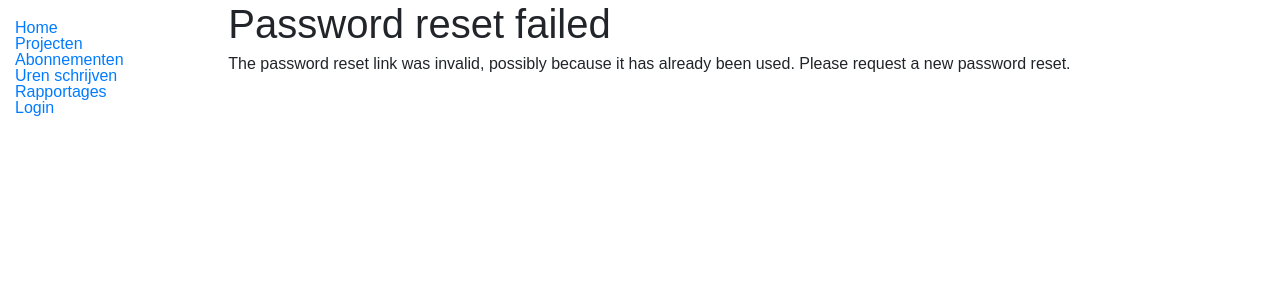
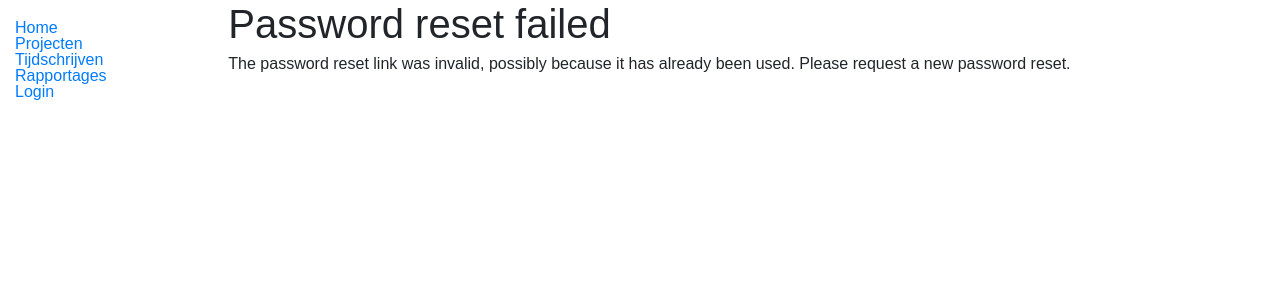
Before and after one commit to Arjan-He/timefox, a Django app: page /accounts/reset/1/1/ in a window 1280 px wide. Shown: the top 300 px of the page. Run offline with Django 3.2, Linux system fonts and the light colour scheme; some libraries are stand-ins or nearby versions.

Commit message:
navigatie van abonnementen weggehaald

```diff
--- a/tijdschrijven/templates/base.html
+++ b/tijdschrijven/templates/base.html
@@ -31,8 +31,7 @@
         <ul class="sidebar-nav">
           <li><a href="{% url 'index' %}">Home</a></li>
           <li><a href="{% url 'projecten' %}">Projecten</a></li>
-          <li><a href="{% url 'abonnementen' %}">Abonnementen</a></li>
-          <li><a href="{% url 'urenschrijven' %}">Uren schrijven</a></li>
+          <li><a href="{% url 'urenschrijven' %}">Tijdschrijven</a></li>
           <li><a href="{% url 'rapportage' %}">Rapportages</a></li>
         <!-- New block added for user authentication -->
         {% if user.is_authenticated %}
```
